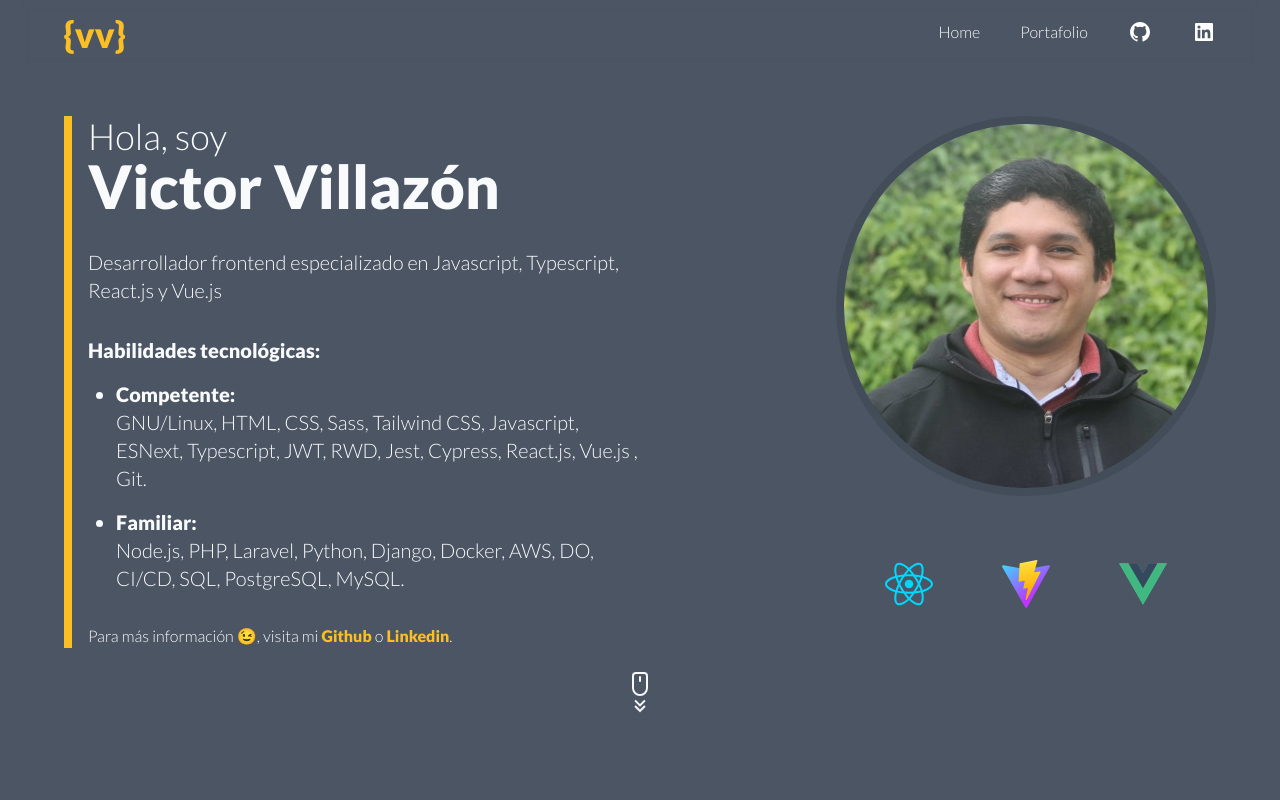
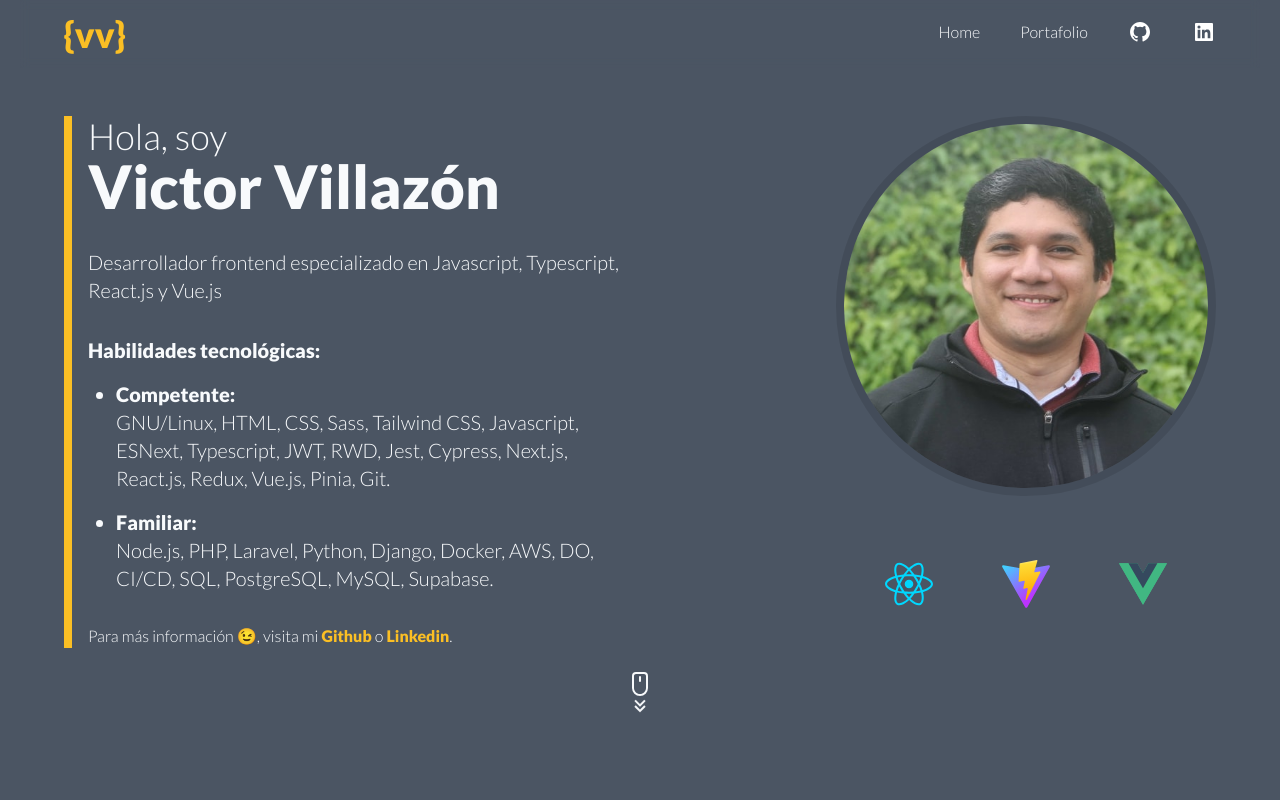
Before and after one commit to victorvzn/victorvillazon-portfolio, a Next.js app: page / in a window 1280 px wide. Shown: the top 800 px of the page. Built offline with nearby package versions, Linux system fonts and the light colour scheme.

Commit message:
feat: update tech skills

```diff
--- a/pages/index.js
+++ b/pages/index.js
@@ -145,11 +145,11 @@ export default function Home() {
                 <ul className='list-disc ml-7'>
                   <li className='mb-4'>
                     <strong>Competente:</strong><br />
-                    GNU/Linux, HTML, CSS, Sass, Tailwind CSS, Javascript, ESNext, Typescript, JWT, RWD, Jest, Cypress, React.js, Vue.js , Git.
+                    GNU/Linux, HTML, CSS, Sass, Tailwind CSS, Javascript, ESNext, Typescript, JWT, RWD, Jest, Cypress, Next.js, React.js, Redux, Vue.js, Pinia, Git.
                   </li>
                   <li>
                     <strong>Familiar:</strong><br />
-                    Node.js, PHP, Laravel, Python, Django, Docker, AWS, DO, CI/CD, SQL, PostgreSQL, MySQL.
+                    Node.js, PHP, Laravel, Python, Django, Docker, AWS, DO, CI/CD, SQL, PostgreSQL, MySQL, Supabase.
                   </li>
                 </ul>
               </div>
```
